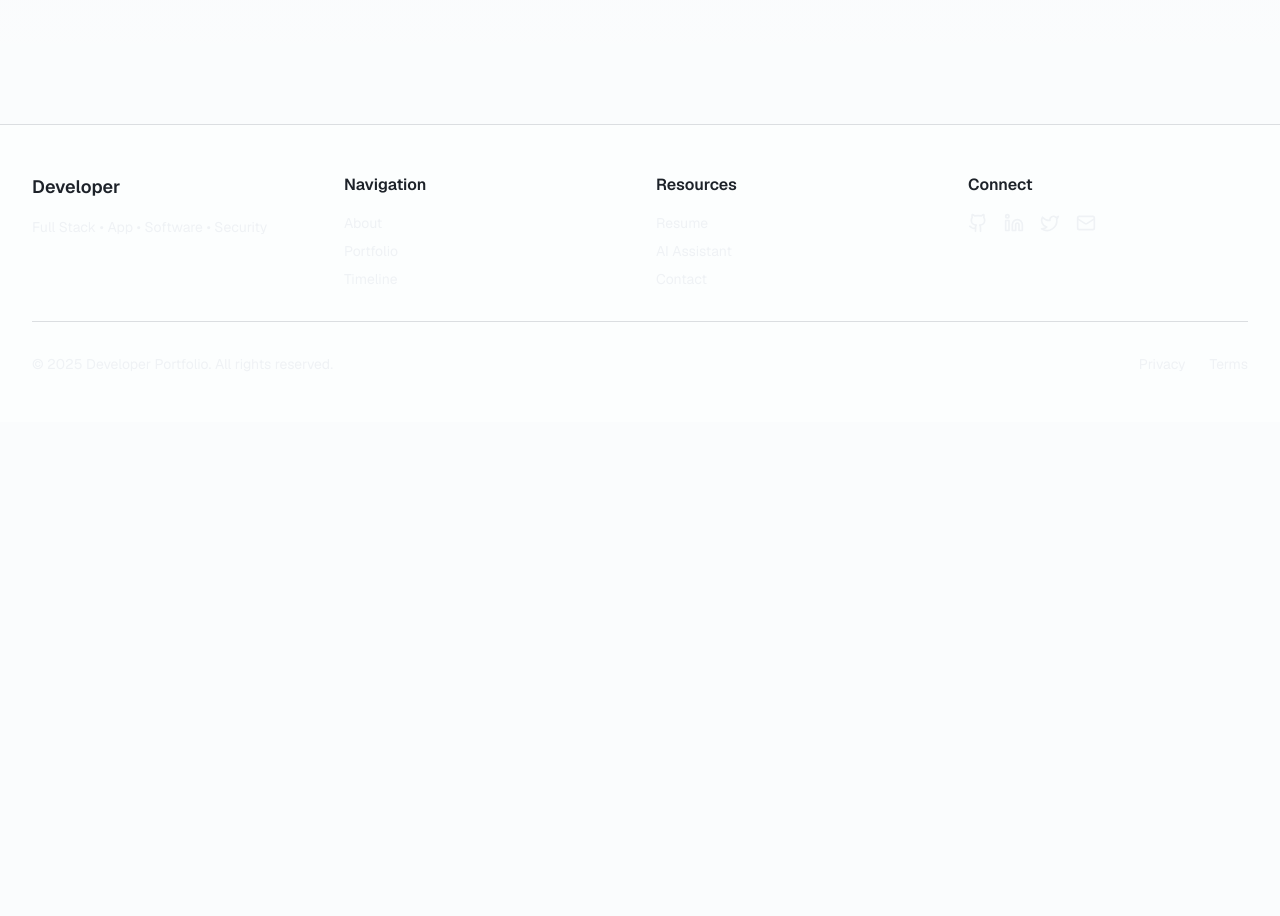
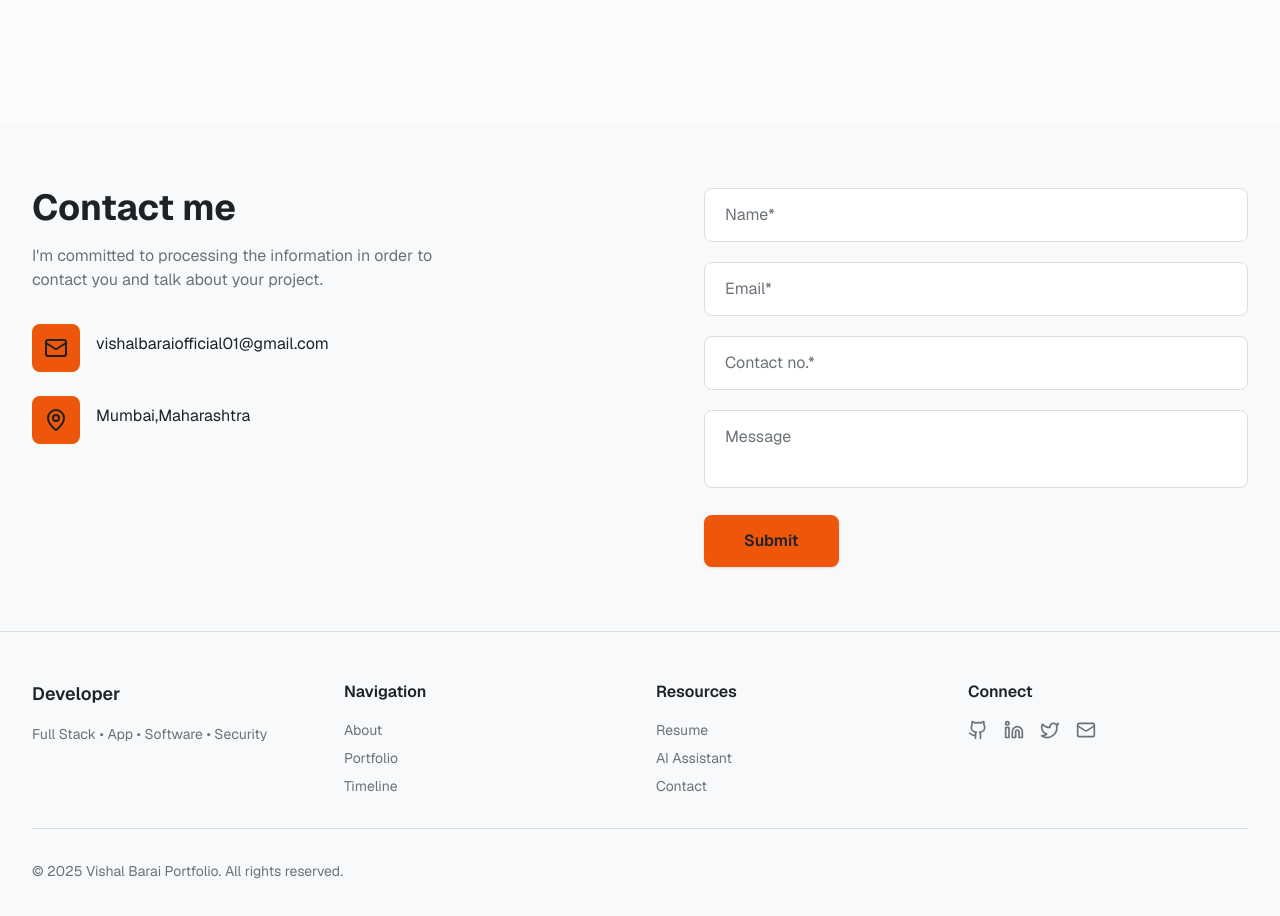
Before and after one commit to vishalbarai007/Portfolio, a Next.js app: page / in a window 1280 px wide. Shown: the part 3600-4516 px from the top of the page. Before the commit the page ends 4022 px from the top, so only its background shows below. Built offline with nearby package versions, Linux system fonts and the light colour scheme.

Commit message:
Fixed Footer.

```diff
--- a/src/components/sections/footer.tsx
+++ b/src/components/sections/footer.tsx
@@ -1,76 +1,216 @@
-import Link from "next/link"
-import { Github, Linkedin, Mail, Twitter } from "lucide-react"
+"use client";
+import React, { useState } from 'react';
+import { Mail, MapPin, Phone, Github, Linkedin, Twitter } from 'lucide-react';
 
-export default function Footer() {
-  const currentYear = new Date().getFullYear()
+export default function ContactFooter() {
+  const currentYear = new Date().getFullYear();
+
+  const [formData, setFormData] = useState({
+    name: '',
+    email: '',
+    number: '',
+    message: ''
+  });
+
+  const handleSubmit = () => {
+    console.log('Form submitted:', formData);
+    alert('Thank you for your message! We will get back to you soon.');
+    setFormData({ name: '', email: '', number: '', message: '' });
+  };
+
+  const handleChange = (e: { target: { name: any; value: any; }; }) => {
+    setFormData({
+      ...formData,
+      [e.target.name]: e.target.value
+    });
+  };
 
   return (
-    <footer className="border-t border-border bg-card/50 mt-20">
+    <footer className="bg-muted/30 mt-20">
+      {/* Main Contact Section */}
+      <div className="max-w-7xl mx-auto px-4 sm:px-6 lg:px-8 py-16">
+        <div className="grid grid-cols-1 lg:grid-cols-2 gap-12 lg:gap-16">
+
+          {/* Left Section - Contact Info */}
+          <div className="space-y-8">
+            <div>
+              <h2 className="text-4xl font-bold text-foreground mb-4">Contact me</h2>
+              <p className="text-muted-foreground max-w-md">
+                I'm committed to processing the information in order to contact you and talk about your project.
+              </p>
+            </div>
+
+            <div className="space-y-6">
+              {/* Email */}
+              <div className="flex items-start gap-4">
+                <div className="bg-chart-5 p-3 rounded-lg shrink-0">
+                  <Mail className="w-6 h-6 text-foreground" />
+                </div>
+                <div className="pt-2">
+                  <p className="text-foreground text-base">vishalbaraiofficial01@gmail.com</p>
+                </div>
+              </div>
+
+              {/* Address */}
+              <div className="flex items-start gap-4">
+                <div className="bg-chart-5 p-3 rounded-lg shrink-0">
+                  <MapPin className="w-6 h-6 text-foreground" />
+                </div>
+                <div className="pt-2">
+                  <p className="text-foreground text-base">Mumbai,Maharashtra</p>
+                </div>
+              </div>
+
+              {/* Phone */}
+              {/* <div className="flex items-start gap-4">
+                <div className="bg-chart-5 p-3 rounded-lg shrink-0">
+                  <Phone className="w-6 h-6 text-foreground" />
+                </div>
+                <div className="pt-2">
+                  <p className="text-foreground text-base">+44 123 777 5401</p>
+                </div>
+              </div> */}
+            </div>
+          </div>
+
+          {/* Right Section - Contact Form */}
+          <div className="lg:pl-8">
+            <div className="space-y-5">
+              <div>
+                <input
+                  type="text"
+                  name="name"
+                  value={formData.name}
+                  onChange={handleChange}
+                  placeholder="Name*"
+                  className="w-full px-5 py-3.5 bg-card border border-border rounded-lg text-foreground placeholder:text-muted-foreground focus:outline-none focus:ring-2 focus:ring-ring transition-all"
+                />
+              </div>
+
+              <div>
+                <input
+                  type="email"
+                  name="email"
+                  value={formData.email}
+                  onChange={handleChange}
+                  placeholder="Email*"
+                  className="w-full px-5 py-3.5 bg-card border border-border rounded-lg text-foreground placeholder:text-muted-foreground focus:outline-none focus:ring-2 focus:ring-ring transition-all"
+                />
+              </div>
+
+              <div>
+                <input
+                  type="number"
+                  name="Contact no."
+                  value={formData.number}
+                  onChange={handleChange}
+                  placeholder="Contact no.*"
+                  className="w-full px-5 py-3.5 bg-card border border-border rounded-lg text-foreground placeholder:text-muted-foreground focus:outline-none focus:ring-2 focus:ring-ring transition-all"
+                />
+              </div>
+{/*
+              <div>
+                <input
+                  type="url"
+                  name="website"
+                  value={formData.website}
+                  onChange={handleChange}
+                  placeholder="Website*"
+                  className="w-full px-5 py-3.5 bg-card border border-border rounded-lg text-foreground placeholder:text-muted-foreground focus:outline-none focus:ring-2 focus:ring-ring transition-all"
+                />
+              </div> */}
+
+              <div>
+                <textarea
+                  name="message"
+                  value={formData.message}
+                  onChange={handleChange}
+                  placeholder="Message"
+                  // rows="6"
+                  className="w-full px-5 py-3.5 bg-card border border-border rounded-lg text-foreground placeholder:text-muted-foreground focus:outline-none focus:ring-2 focus:ring-ring transition-all resize-none"
+                />
+              </div>
+
+              <div>
+                <button
+                  onClick={handleSubmit}
+                  className="bg-chart-5 hover:bg-chart-5/90 text-foreground font-semibold px-10 py-3.5 rounded-lg transition-all shadow-sm hover:shadow-md"
+                >
+                  Submit
+                </button>
+              </div>
+            </div>
+          </div>
+        </div>
+      </div>
+
+      {/* Footer Links Section */}
+      <div className="border-t border-border">
         <div className="max-w-7xl mx-auto px-4 sm:px-6 lg:px-8 py-12">
           <div className="grid grid-cols-1 md:grid-cols-4 gap-8 mb-8">
             <div>
-            <h3 className="text-lg font-semibold mb-4">Developer</h3>
-            <p className="text-sm text-muted">Full Stack • App • Software • Security</p>
+              <h3 className="text-lg font-semibold mb-4 text-foreground">Developer</h3>
+              <p className="text-sm text-muted-foreground">Full Stack • App • Software • Security</p>
             </div>
 
             <div>
-            <h4 className="font-semibold mb-4">Navigation</h4>
+              <h4 className="font-semibold mb-4 text-foreground">Navigation</h4>
               <ul className="space-y-2 text-sm">
                 <li>
-                <Link href="/about" className="text-muted hover:text-foreground">
+                  <a href="/about" className="text-muted-foreground hover:text-primary transition-colors">
                     About
-                </Link>
+                  </a>
                 </li>
                 <li>
-                <Link href="/portfolio" className="text-muted hover:text-foreground">
+                  <a href="/portfolio" className="text-muted-foreground hover:text-primary transition-colors">
                     Portfolio
-                </Link>
+                  </a>
                 </li>
                 <li>
-                <Link href="/timeline" className="text-muted hover:text-foreground">
+                  <a href="/timeline" className="text-muted-foreground hover:text-primary transition-colors">
                     Timeline
-                </Link>
+                  </a>
                 </li>
               </ul>
             </div>
 
             <div>
-            <h4 className="font-semibold mb-4">Resources</h4>
+              <h4 className="font-semibold mb-4 text-foreground">Resources</h4>
               <ul className="space-y-2 text-sm">
                 <li>
-                <Link href="/resume" className="text-muted hover:text-foreground">
+                  <a href="/resume" className="text-muted-foreground hover:text-primary transition-colors">
                     Resume
-                </Link>
+                  </a>
                 </li>
                 <li>
-                <Link href="/assistant" className="text-muted hover:text-foreground">
+                  <a href="/assistant" className="text-muted-foreground hover:text-primary transition-colors">
                     AI Assistant
-                </Link>
+                  </a>
                 </li>
                 <li>
-                <Link href="/contact" className="text-muted hover:text-foreground">
+                  <a href="/contact" className="text-muted-foreground hover:text-primary transition-colors">
                     Contact
-                </Link>
+                  </a>
                 </li>
               </ul>
             </div>
 
             <div>
-            <h4 className="font-semibold mb-4">Connect</h4>
+              <h4 className="font-semibold mb-4 text-foreground">Connect</h4>
               <div className="flex gap-4">
                 <a
-                href="https://github.com"
+                  href="https://github.com/vishalbarai007"
                   target="_blank"
                   rel="noopener noreferrer"
-                className="text-muted hover:text-primary transition-colors"
+                  className="text-muted-foreground hover:text-primary transition-colors"
                 >
                   <Github size={20} />
                 </a>
                 <a
-                href="https://linkedin.com"
+                  href="https://www.linkedin.com/in/vishalbarai/"
                   target="_blank"
                   rel="noopener noreferrer"
-                className="text-muted hover:text-primary transition-colors"
+                  className="text-muted-foreground hover:text-primary transition-colors"
                 >
                   <Linkedin size={20} />
                 </a>
@@ -78,29 +218,34 @@ export default function Footer() {
                   href="https://twitter.com"
                   target="_blank"
                   rel="noopener noreferrer"
-                className="text-muted hover:text-primary transition-colors"
+                  className="text-muted-foreground hover:text-primary transition-colors"
                 >
                   <Twitter size={20} />
                 </a>
-              <a href="mailto:hello@example.com" className="text-muted hover:text-primary transition-colors">
+                <a
+                  href="https://mail.google.com/mail/u/0/#inbox?compose=GTvVlcSHxwTKPtDWlkVpwFtxBNnvCDrrmWnsZWGZcBSgVknqpPPJsHjLLrGQQHgRStMGRfwMgPZTj"
+                  className="text-muted-foreground hover:text-primary transition-colors"
+                >
                   <Mail size={20} />
                 </a>
               </div>
             </div>
           </div>
 
-        <div className="border-t border-border pt-8 flex flex-col md:flex-row justify-between items-center text-sm text-muted">
-          <p>&copy; {currentYear} Developer Portfolio. All rights reserved.</p>
-          <div className="flex gap-6 mt-4 md:mt-0">
-            <Link href="/privacy" className="hover:text-foreground">
+          {/* Copyright Section */}
+          <div className="border-t border-border pt-8 flex flex-col md:flex-row justify-between items-center text-sm text-muted-foreground gap-4">
+            <p>&copy; {currentYear} Vishal Barai Portfolio. All rights reserved.</p>
+            {/* <div className="flex gap-6">
+              <a href="/privacy" className="hover:text-primary transition-colors">
                 Privacy
-            </Link>
-            <Link href="/terms" className="hover:text-foreground">
+              </a>
+              <a href="/terms" className="hover:text-primary transition-colors">
                 Terms
-            </Link>
+              </a>
+            </div> */}
           </div>
         </div>
       </div>
     </footer>
-  )
+  );
 }
```
Lines whose indentation alone changed are shown as unchanged.
